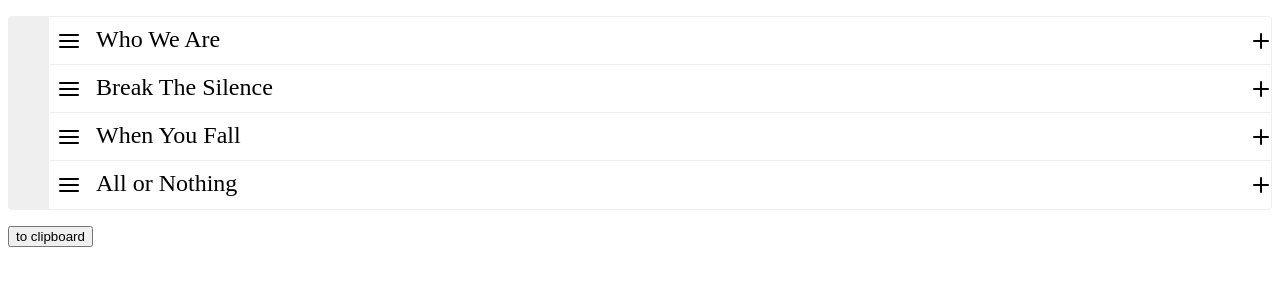
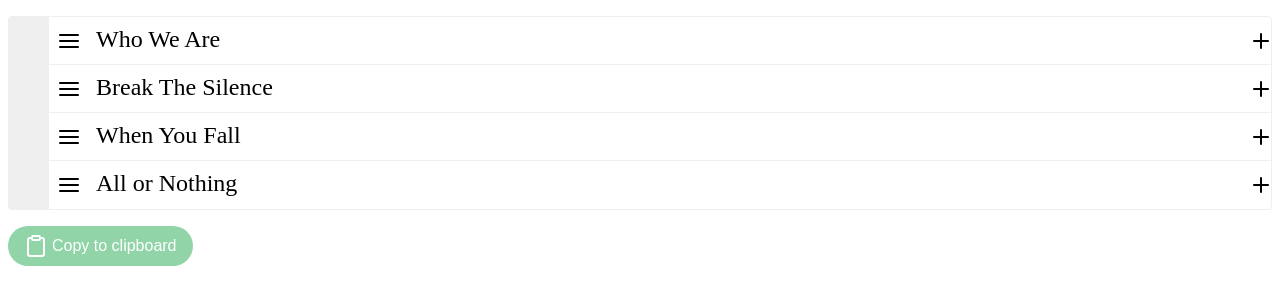
Before and after one commit to Tscheffrey/setlist-composer, a Gatsby site: page / in a window 1280 px wide. Built offline with nearby package versions, Linux system fonts and the light colour scheme; Gatsby itself is replaced by a stand-in of ours.

Commit message:
add copy to clipboard feature

```diff
--- a/package.json
+++ b/package.json
@@ -5,6 +5,7 @@
   "author": "Kyle Mathews <mathews.kyle@gmail.com>",
   "dependencies": {
     "babel-plugin-styled-components": "^1.5.1",
+    "clipboard-copy": "^2.0.0",
     "gatsby": "^1.9.277",
     "gatsby-link": "^1.6.46",
     "gatsby-plugin-react-helmet": "^2.0.11",
@@ -12,6 +13,7 @@
     "polished": "^1.9.3",
     "react-feather": "^1.1.1",
     "react-helmet": "^5.2.0",
+    "react-notify-toast": "^0.5.0",
     "react-sortable-hoc": "^0.8.3",
     "shortid": "^2.2.12",
     "styled-components": "^3.4.2",
--- a/src/components/CopyText.js
+++ b/src/components/CopyText.js
@@ -1,14 +1,49 @@
 import React from 'react'
 import styled from 'styled-components'
-import { List } from 'react-feather'
+import { Clipboard } from 'react-feather'
+import copy from 'clipboard-copy'
+import {notify} from 'react-notify-toast'
+
+const Button = styled.button`
+  cursor: pointer;
+  user-select: none;
+  display: flex;
+  align-items: center;
+  color: white;
+  background: #90D4A8;
+  padding: 8px 16px;
+  border: 0;
+  border-radius: 20px;
+`
+
+const Text = styled.span`
+  font-size: 16px;
+`
+
+const Icon = styled(Clipboard)`
+  margin-right: 4px;
+`
 
 class CopyText extends React.Component {
+  onCopy(){
+    copy('Hello\n World')
+    notify.show(this.props.successText, null, 1500)
+  }
+
   render(){
     return(
-      <button>to clipboard</button>
+      <Button onClick={this.onCopy.bind(this)}>
+        <Icon />
+        <Text>Copy to clipboard</Text>
+      </Button>
     )
   }
-
 }
 
+CopyText.defaultProps = {
+  text: 'Copy to clipboard',
+  copyText: '',
+  successText: 'Copied to Clipboard.',
+};
+
 export default CopyText
--- a/src/components/header.js
+++ b/src/components/header.js
@@ -5,7 +5,7 @@ import { List } from 'react-feather'
 import { ellipsis } from 'polished'
 
 const Container = styled.div`
-  background-color: #90D4A8;
+  background: #90D4A8;
   padding: 8px 16px;
   display: flex;
   align-items: center;
--- a/src/layouts/index.css
+++ b/src/layouts/index.css
@@ -20,3 +20,21 @@ ol li {
 h1 {
   margin: 0;
 }
+
+button {
+  background: none;
+  border: 0;
+  color: inherit;
+  font: inherit;
+  line-height: normal;
+  overflow: visible;
+  padding: 0;
+  -webkit-appearance: button;
+  -webkit-user-select: none;
+  -moz-user-select: none;
+  -ms-user-select: none;
+}
+
+button:focus {
+  outline: none;
+}
--- a/src/layouts/index.js
+++ b/src/layouts/index.js
@@ -2,6 +2,7 @@ import React from 'react'
 import PropTypes from 'prop-types'
 import Helmet from 'react-helmet'
 import 'typeface-rubik'
+import Notifications from 'react-notify-toast';
 
 import Header from '../components/Header'
 import './index.css'
@@ -16,6 +17,7 @@ const Layout = ({ children, data }) => (
         { name: 'viewport', content: 'width=device-width, user-scalable=no' },
       ]}
     />
+    <Notifications/>
     <Header siteTitle={data.site.siteMetadata.title} />
     <div
       style={{
```
Also changed, not shown: 1 other file.
